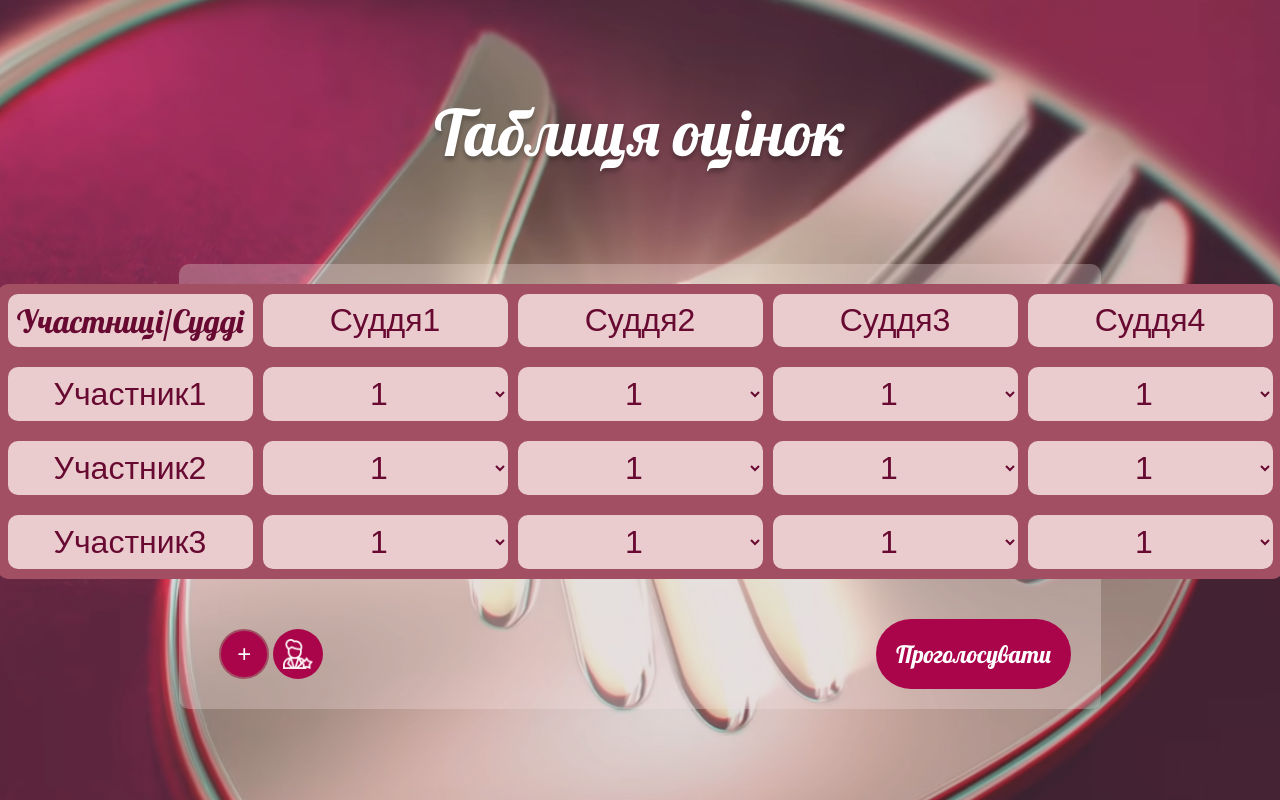
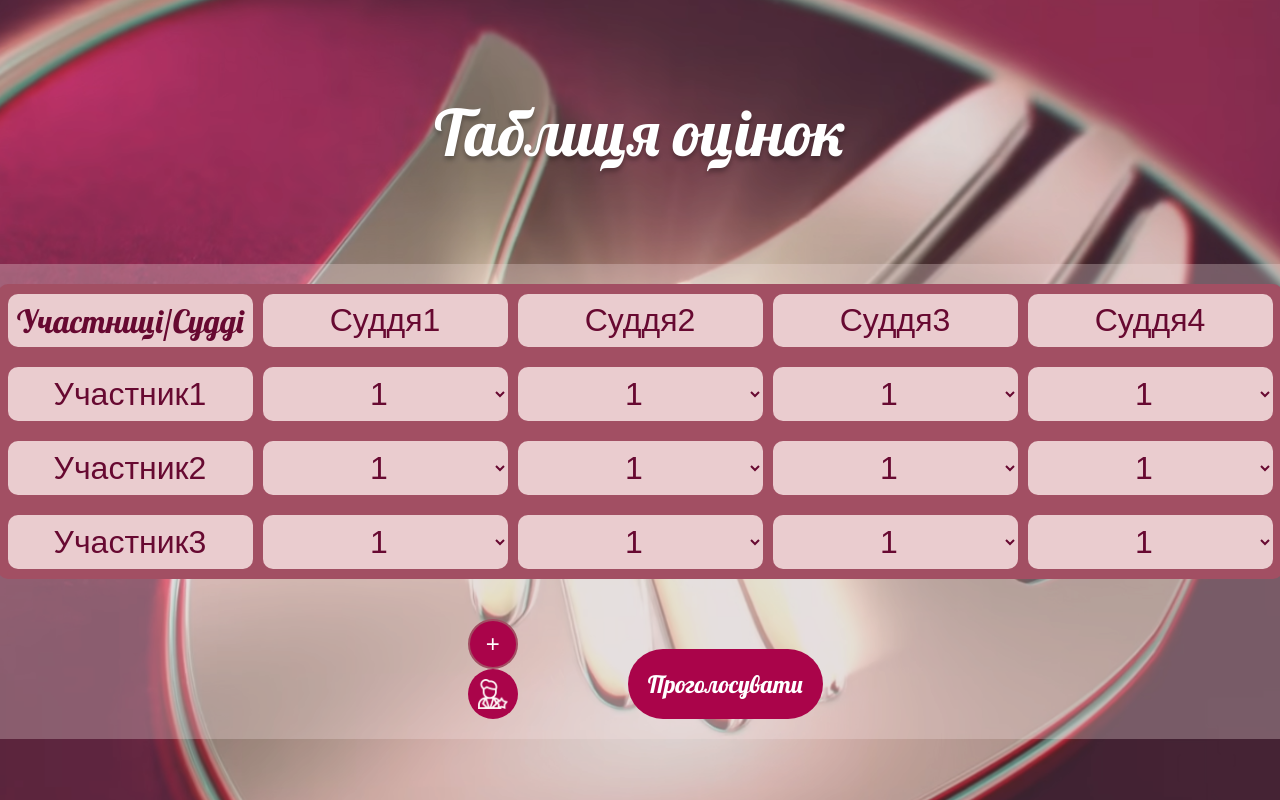
Before and after one commit to fedorchaklm/SuperMama, a plain HTML site: page index.html in a window 1280 px wide. Both pictures are taken after a click on the input "Зареєструватися". Drawn offline with Linux system fonts and the light colour scheme.

Commit message:
changed form container

```diff
--- a/css/style.css
+++ b/css/style.css
@@ -25,17 +25,17 @@ body {
 .container-sm {
   flex-direction: row;
   justify-content: space-between;
-  width: 100%;
+  width: 31%;
   padding-inline: 10px;
 }
 
 .form,
 .form-init {
+  display: flex;
   flex-direction: column;
   gap: 40px;
   padding: 20px;
   background: rgba(246, 225, 225, 0.297);
-  border-radius: 10px;
 }
 
 .form-init {
@@ -83,6 +83,8 @@ h3 {
   padding: 10px;
   border-radius: 10px;
   background: #a24f63;
+  flex-grow: 1;
+  flex-shrink: 1;
 }
 
 .row {
@@ -140,10 +142,10 @@ h3 {
   min-height: 100vh;
 }
 
-.form_container {
+/* .form_container {
   width: 72%;
   margin: auto;
-}
+} */
 
 input {
   text-overflow: ellipsis;
--- a/js/main.js
+++ b/js/main.js
@@ -124,7 +124,7 @@ class Competition {
     });
     const html = `
     <div class="competitors_table">
-    <div class="form_container">
+
       <h2 class="form__heading">Таблиця оцінок</h2>
       <form class="form" id="voteForm">
       <div class="wrap" id="wrap">
```
